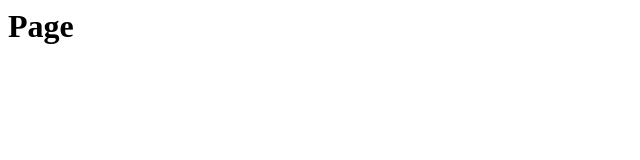
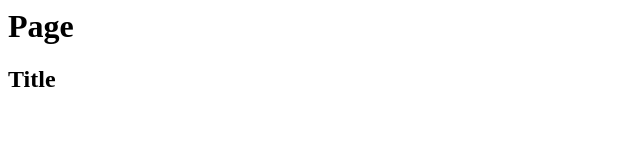
Before and after one commit to nasudaai/november, a plain HTML site: page twenty/page/index.html in a window 1280 px wide. Shown: the full height of the page, 0-640 px from the left. Drawn offline with Linux system fonts and the light colour scheme.

Commit message:
add render function

```diff
--- a/twenty/page/index.html
+++ b/twenty/page/index.html
@@ -1,2 +1,3 @@
 <h1>Page</h1>
+<div id="root"></div>
 <script src="./main.js"></script>
--- a/twenty/page/main.js
+++ b/twenty/page/main.js
@@ -1 +1,17 @@
-console.log('js')
+//console.log('js')
+//alert('ok')
+
+
+const root = document.getElementById('root')
+
+function render(elm) {
+//
+  root.appendChild(elm)
+}
+
+
+const title = document.createElement('h2')
+title.innerText = 'Title'
+
+
+render(title)
```
